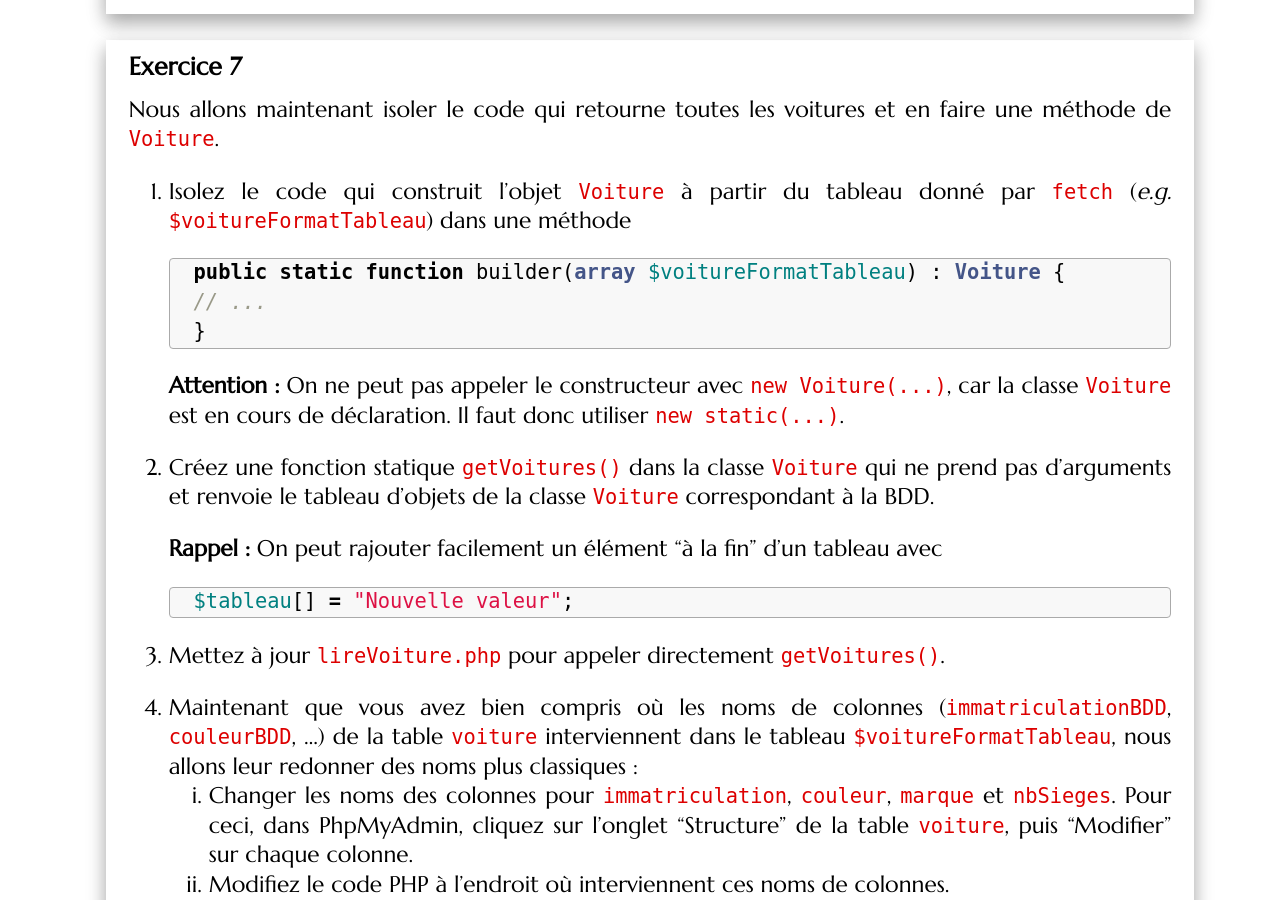
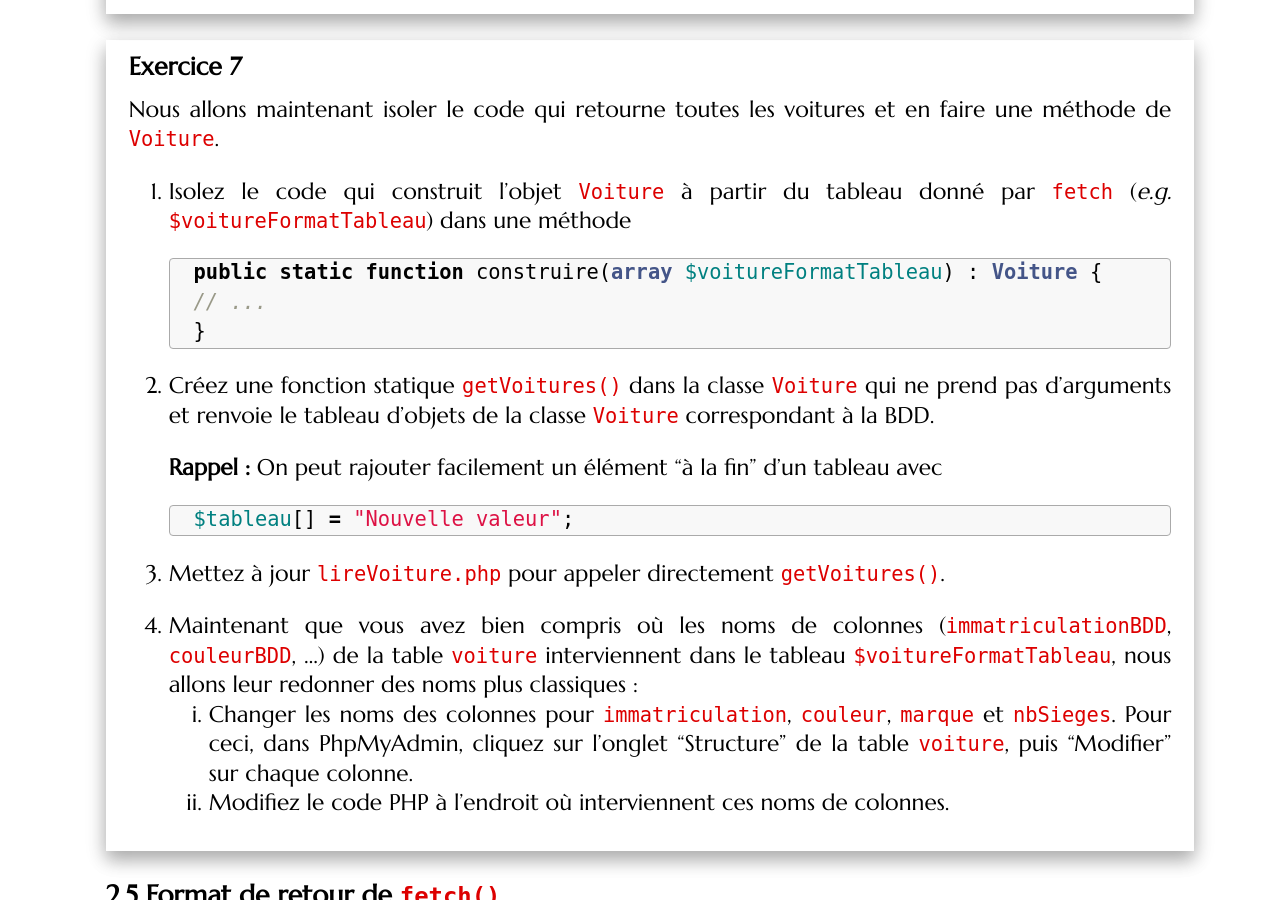
Before and after one commit to romainlebreton/R3.01-DeveloppementWeb, a Jekyll site: the page built from tutorials/tutorial2.md, in a window 1280 px wide and 900 px high, scrolled down 9413 px. Built offline with Jekyll 4.4.1, drawn with Linux system fonts in a browser that asks for light colours; some web fonts are replaced; part of the change alters nothing that is shown.

Commit message:
Erreurs corrigées: * Ancienne explication enlevée :   "on ne peut pas faire new Voiture dans Voiture" -> FAUX * builder -> construire

````diff
--- a/tutorials/tutorial2.md
+++ b/tutorials/tutorial2.md
@@ -441,36 +441,15 @@ en appelant le constructeur. Affichez la voiture en utilisant la méthode adéqu
 
 Nous allons maintenant isoler le code qui retourne toutes les voitures et en faire une méthode de `Voiture`.
 
-<!-- TODO: à changer
-$voitures = [];
-foreach ($pdoStatement as $row){
-   $voitures[] = new ModelVoiture(
-      $row["marque"],
-      $row["couleur"],
-      $row["immatriculation"],
-      $row["nbSieges"],
-   );
-}
-
-Petru: mettre new ModelVoiture(
-      $row["marque"],
-      $row["couleur"],
-      $row["immatriculation"],
-      $row["nbSieges"],
-   );
-
-   dans une fonction buildFromArray ???
- -->
-
 1. Isolez le code qui construit l'objet `Voiture` à partir du tableau donné par `fetch`
    (*e.g.* `$voitureFormatTableau`) dans une méthode
    ```php
-   public static function builder(array $voitureFormatTableau) : Voiture {
+   public static function construire(array $voitureFormatTableau) : Voiture {
    // ...
    }
    ```
-   **Attention :** On ne peut pas appeler le constructeur avec `new Voiture(...)`, car la
-   classe `Voiture` est en cours de déclaration. Il faut donc utiliser `new static(...)`.
+   <!-- **Attention :** On ne peut pas appeler le constructeur avec `new Voiture(...)`, car la
+   classe `Voiture` est en cours de déclaration. Il faut donc utiliser `new static(...)`. -->
 1. Créez une fonction statique
    `getVoitures()` dans la classe `Voiture` qui ne prend pas d'arguments et
    renvoie le tableau d'objets de la classe `Voiture` correspondant à la BDD.
@@ -488,7 +467,7 @@ Petru: mettre new ModelVoiture(
       Pour ceci, dans PhpMyAdmin, cliquez sur l'onglet "Structure" de la table `voiture`,
       puis "Modifier" sur chaque colonne.
    1. Modifiez le code PHP à l'endroit où interviennent ces noms de colonnes.
-       <!-- dans Voiture::builder(array $voitureFormatTableau)  -->
+       <!-- dans Voiture::construire(array $voitureFormatTableau)  -->
 
 
 </div>
````
